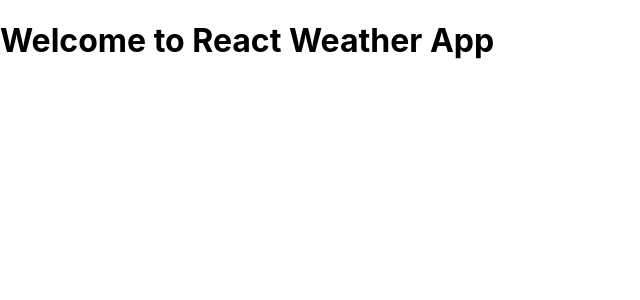
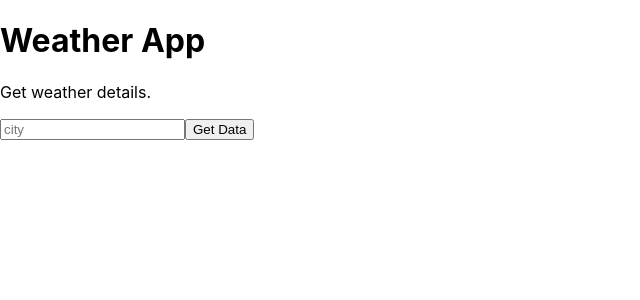
Before and after one commit to therajsagar/weather-app, a React (Create React App) app: page / in a window 1280 px wide. Shown: the top 300 px of the page, without its empty margins (0-640 px from the left). Built offline with nearby package versions, Linux system fonts and the light colour scheme.

Commit message:
Components Updated

```diff
--- /dev/null
+++ b/src/App.jsx
@@ -0,0 +1,79 @@
+import React from 'react';
+import Title from './components/Title.jsx'
+import Form from './components/Form.jsx';
+import Weather from './components/Weather.jsx';
+
+const key = 'ff34b46212d5146db3daeadf72d00311';
+
+class  App  extends React.Component{
+
+    constructor(){
+        super()
+        this.state =  {
+            temperature :  null,
+            city : null,
+            country  : null,
+            humidity  : null,
+            description  : null,
+            windspeed : null,
+            cloud: null,
+            error : null
+        }
+    }
+
+
+    getData = async (event) =>{
+        event.preventDefault();
+
+        const city = event.target.elements.city.value;
+
+        const api = await fetch(`http://api.openweathermap.org/data/2.5/weather?q=${city}&appid=${key}&units=metric`);
+
+        const data = await api.json();
+
+        console.log(data);
+
+        if(city){
+            this.setState ({
+                temperature: data.main.temp,
+                city: data.name,
+                country: data.sys.country,
+                humidity: data.main.humidity,
+                main: data.weather[0].main,
+                windspeed: data.wind.speed,
+                cloud : data.clouds.all,
+                error: null
+              })}
+            else{
+                this.setState( {
+                    temperature :  null,
+                    city : null,
+                    country  : null,
+                    humidity  : null,
+                    description  : null,
+                    windspeed : null,
+                    cloud: null,
+                    error : null
+                })
+            }
+        }
+
+
+    render(){
+        return(
+            <div><Title/>
+            <Form getData={this.getData}/>
+            <Weather  temperature ={this.state.temperature}
+            city = {this.state.city}
+            country  = {this.state.country}
+            humidity   = {this.state.humidity}
+            description = {this.state.main}
+            windspeed = {this.state.windspeed}
+            cloud = {this.state.cloud}
+            error ={this.state.error} />
+            </div>
+        )
+    }
+}
+
+export default App;
--- /dev/null
+++ b/src/components/Form.jsx
@@ -0,0 +1,14 @@
+import React from 'react';
+
+class Form extends React.Component{
+    render(){
+        return (
+            <form onSubmit={this.props.getData}>
+                <input type='text' name='city' placeholder='city' />
+                <button>Get Data</button>
+            </form>
+                )
+    }
+}
+
+export default Form;
--- /dev/null
+++ b/src/components/Title.jsx
@@ -0,0 +1,14 @@
+import React from 'react';
+
+class Title extends React.Component{
+    render(){
+        return(
+            <div>
+                <h1>Weather App</h1>
+                <p>Get weather details.</p>
+            </div>
+        )
+    }
+}
+
+export default Title;
--- /dev/null
+++ b/src/components/Weather.jsx
@@ -0,0 +1,19 @@
+import React from 'react';
+
+class Weather extends React.Component{
+    render(){
+        return(
+            <div>
+                {this.props.city && <p>Location: {this.props.city},  {this.props.country}</p>}
+                {this.props.description && <p>Weather Type: {this.props.description}</p>}
+                {this.props.temperature && <p>Temperature: {this.props.temperature}<sup>o</sup></p>}
+                {this.props.humidity && <p>Humidity: {this.props.humidity}%</p>}
+                {this.props.windspeed && <p>Windspeed: {this.props.windspeed} m/s</p>}
+                {this.props.cloud && <p>Clouds: {this.props.cloud}%</p>}
+                {this.props.error && <p>{this.props.error}</p>}
+            </div>
+        )
+    }
+}
+
+export default Weather;
--- a/src/index.js
+++ b/src/index.js
@@ -1,7 +1,7 @@
 import React from 'react';
 import ReactDOM from 'react-dom';
 import './index.css';
+import App from './App.jsx'
 
-const  App = () => <h1>Welcome to React Weather App</h1>
 
 ReactDOM.render(<App />, document.getElementById('root'));
```
